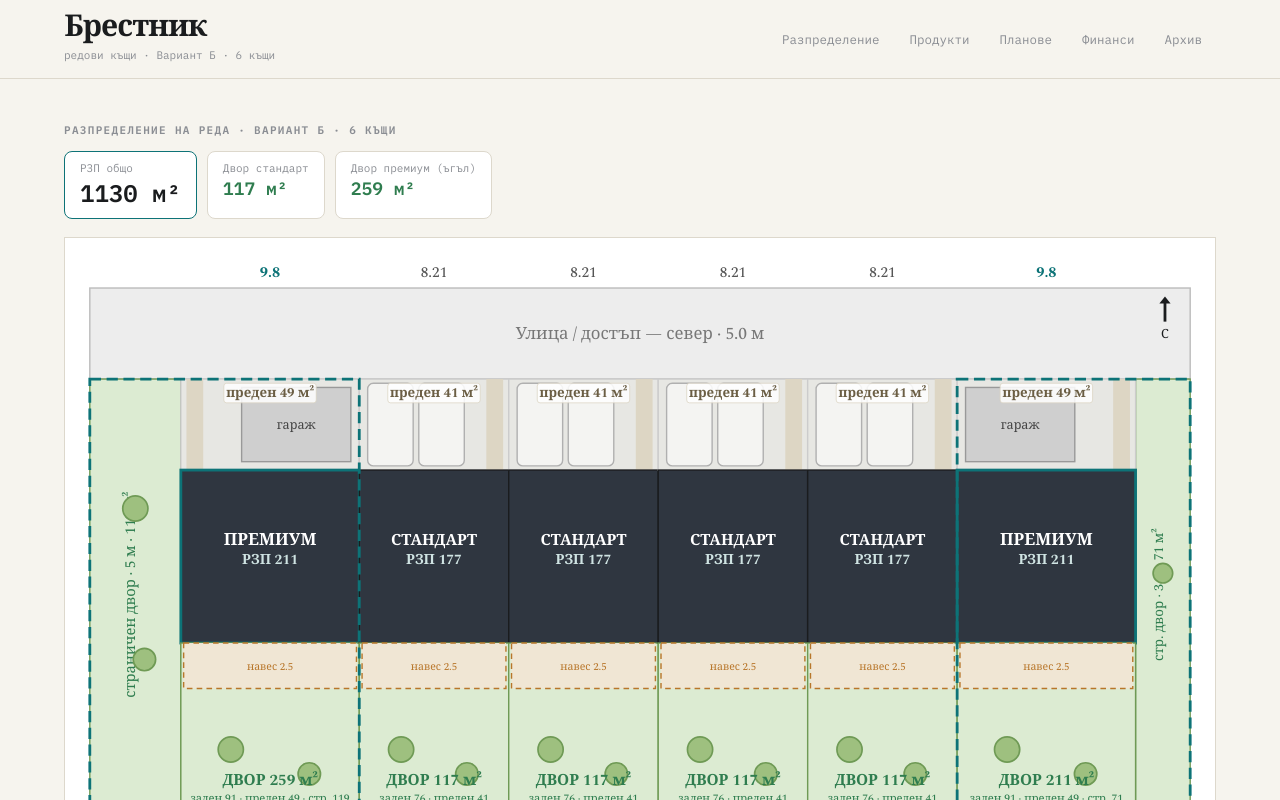
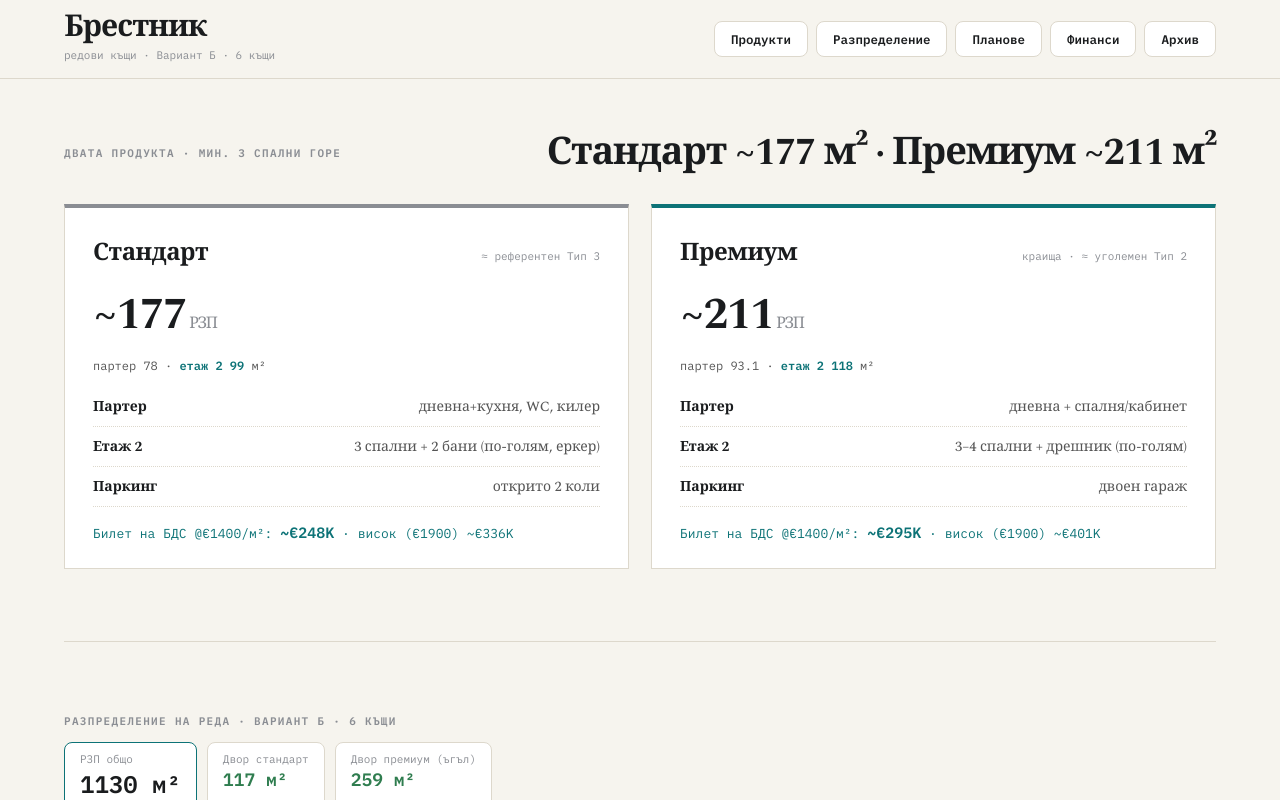
Before and after one commit to h8inc/brestnik-app, a React (Vite) app: page / in a window 1280 px wide. Shown: the top 800 px of the page. Built offline with nearby package versions, Linux system fonts and the light colour scheme.

Commit message:
Ред: Продукти → Разпределение → Планове; навигацията като бутони

```diff
--- a/src/App.jsx
+++ b/src/App.jsx
@@ -50,8 +50,8 @@ const PRODUCTS = {
 };
 
 const NAV = [
+  ["sec-products", "Продукти"],
   ["sec-layout", "Разпределение"],
-  ["sec-products", "Продукти"],
   ["sec-plans", "Планове"],
   ["sec-finance", "Финанси"],
   ["sec-archive", "Архив"],
@@ -186,6 +186,15 @@ export default function App() {
       </header>
 
       <main className="main">
+        {/* ——— ПРОДУКТИ ——— */}
+        <section id="sec-products" className="sec">
+          <div className="sec-h"><span className="eyebrow">Двата продукта · мин. 3 спални горе{dims.attic ? " · + таван" : ""}</span><h2>Стандарт ~{hmS.RZP} м² · Премиум ~{hmP.RZP} м²{dims.attic ? " (вкл. таван)" : ""}</h2></div>
+          <div className="cards">
+            <ProductCard p={PRODUCTS.S} hm={hmS} attic={dims.attic} />
+            <ProductCard p={PRODUCTS.P} hm={hmP} accent attic={dims.attic} />
+          </div>
+        </section>
+
         {/* ——— РАЗПРЕДЕЛЕНИЕ — планът в центъра ——— */}
         <section id="sec-layout" className="sec sec-hero">
           <div className="sec-h">
@@ -199,7 +208,7 @@ export default function App() {
             <Chip l="Двор премиум (ъгъл)" v={`${cornerYard} м²`} accent="green" />
           </div>
 
-          {/* ПЛАНЪТ — центърът на приложението */}
+          {/* ПЛАНЪТ — централен елемент */}
           <div className="plan-frame plan-frame-row hero-plan">
             <RowPlan units={liveUnits} leftMargin={v.leftMargin} rightMargin={v.rightMargin} params={dims} vertical={isMobile} />
           </div>
@@ -221,15 +230,6 @@ export default function App() {
               <div className="metric-note">КИНТ {M.kint.toFixed(2)} · плътност {M.density}% · събира се {M.slack >= 0 ? "+" : ""}{M.slack} м · {M.yardOK ? "✓ дворове ≥72" : "⚠ двор <72"}{dims.front < 5 ? " · ⚠ преден <5 м" : ""}. [ЗА ПОТВЪРЖДЕНИЕ по виза/ПУП]</div>
             </div>
           )}
-        </section>
-
-        {/* ——— ПРОДУКТИ ——— */}
-        <section id="sec-products" className="sec">
-          <div className="sec-h"><span className="eyebrow">Двата продукта · мин. 3 спални горе{dims.attic ? " · + таван" : ""}</span><h2>Стандарт ~{hmS.RZP} м² · Премиум ~{hmP.RZP} м²{dims.attic ? " (вкл. таван)" : ""}</h2></div>
-          <div className="cards">
-            <ProductCard p={PRODUCTS.S} hm={hmS} attic={dims.attic} />
-            <ProductCard p={PRODUCTS.P} hm={hmP} accent attic={dims.attic} />
-          </div>
         </section>
 
         {/* ——— ЕТАЖНИ ПЛАНОВЕ ——— */}
--- a/src/styles.css
+++ b/src/styles.css
@@ -19,12 +19,14 @@ html { scroll-behavior: smooth; }
 }
 .hdr-title h1 { font-size: clamp(20px, 3vw, 30px); font-weight: 800; letter-spacing: -0.03em; line-height: 1; }
 .hdr-title span { font-family: var(--mono); font-size: 11px; color: var(--gray); }
-.navlinks { display: flex; gap: 2px; flex-wrap: wrap; }
+.navlinks { display: flex; gap: 8px; flex-wrap: wrap; }
 .navlinks a {
-  font-family: var(--mono); font-size: 12.5px; padding: 8px 14px; color: var(--gray);
-  text-decoration: none; border-radius: 6px; transition: 0.15s; white-space: nowrap;
+  font-family: var(--mono); font-size: 12.5px; font-weight: 600; padding: 9px 16px; color: var(--ink);
+  text-decoration: none; border: 1px solid var(--line); background: #fff; border-radius: 8px;
+  transition: 0.15s; white-space: nowrap;
 }
-.navlinks a:hover { color: var(--ink); background: #fff; }
+.navlinks a:hover { background: var(--ink); color: #fff; border-color: var(--ink); }
+.navlinks a:active { transform: translateY(1px); }
 
 .main { flex: 1; padding: clamp(20px, 4vw, 44px) clamp(16px, 5vw, 72px); }
 .sec { max-width: 1180px; margin: 0 auto; scroll-margin-top: 86px; }
```
